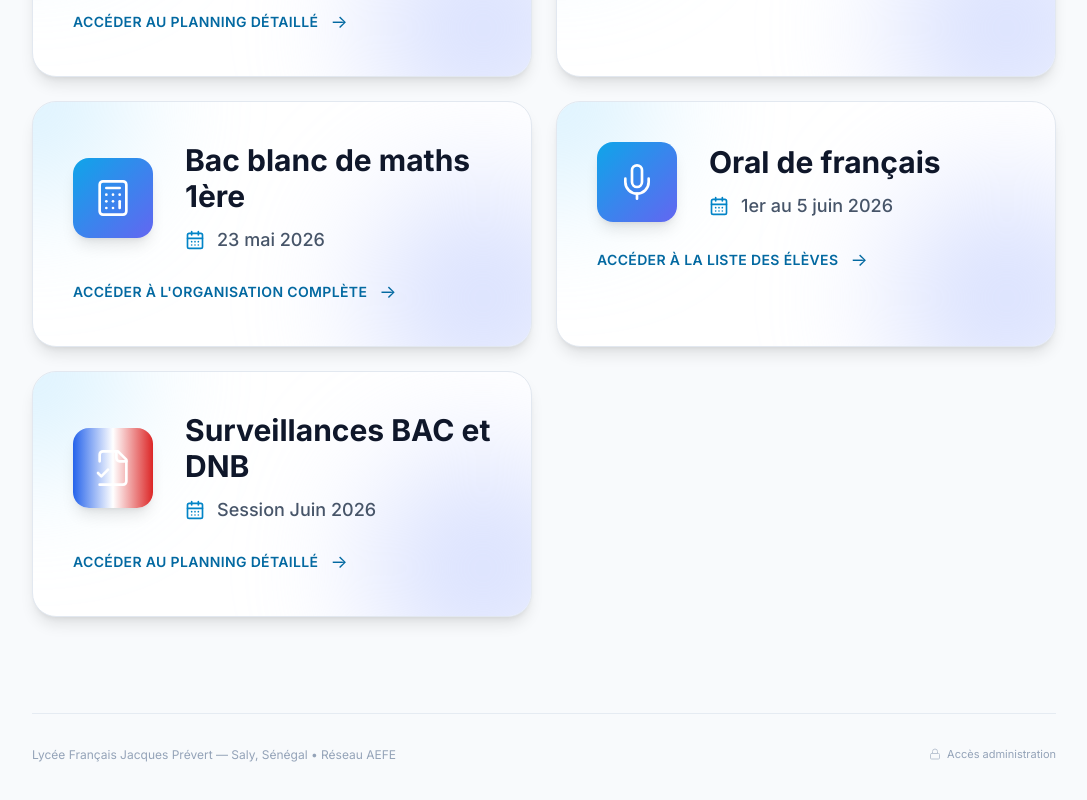
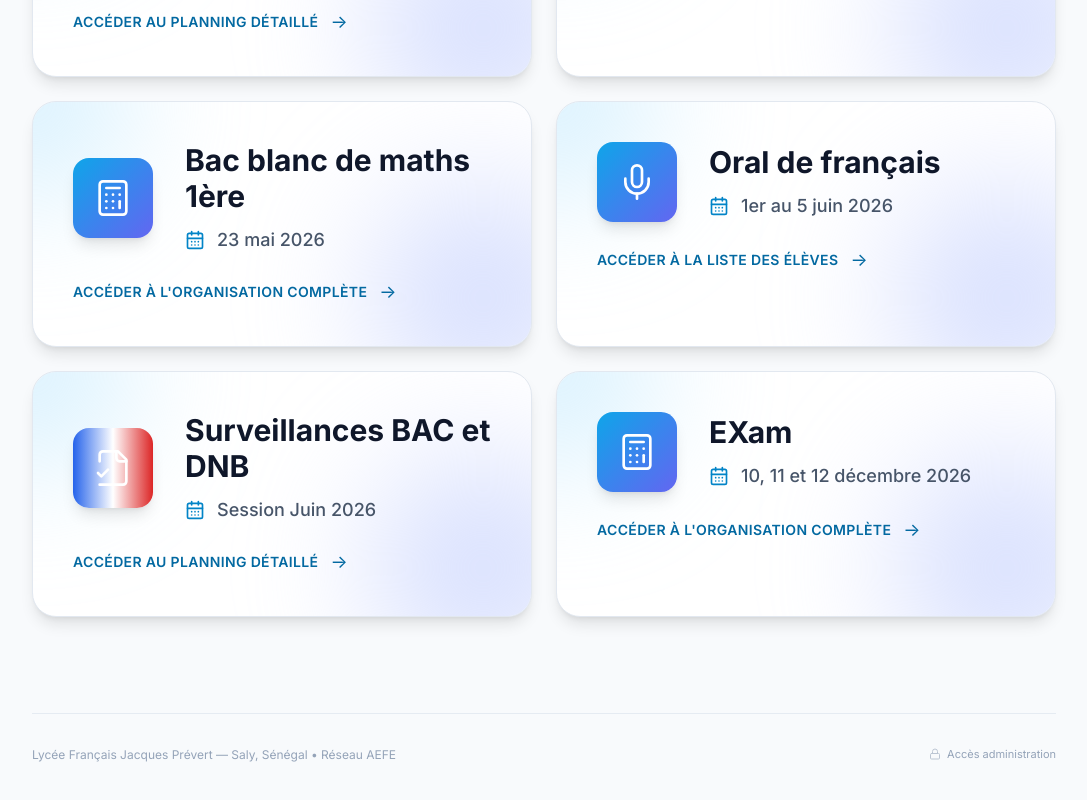
Before and after one commit to informatique-cmd/examens_blanc_lfjp, a React (Vite) app: page / in a window 1280 px wide. Shown: the part 1527-2327 px from the top of the page, without its empty margins (96-1183 px from the left). Built offline with nearby package versions, Linux system fonts and the light colour scheme.

Commit message:
Mise à jour des programmations d'examens LFJP (29/10/2026)

```diff
--- a/src/features/home/constants.ts
+++ b/src/features/home/constants.ts
@@ -1,4 +1,4 @@
-// Fichier généré automatiquement par le CMS LFJP le 28/10/2026 à 19:31:47
+// Fichier généré automatiquement par le CMS LFJP le 29/10/2026 à 10:47:24
 // Ce fichier est déployé automatiquement sur Vercel lors de chaque commit GitHub.
 
 export const HOME_PAGE_CONTENT = {
@@ -136,5 +136,15 @@ export const HOME_CALLOUT_ENTRIES: HomeCalloutEntry[] = [
     "date": "2026-06-08",
     "footerLabel": "Accéder au planning détaillé",
     "category": "surveillance"
+  },
+  {
+    "to": "/examens-blancs",
+    "iconLabel": "Accéder à EXam",
+    "subtitle": "",
+    "title": "EXam",
+    "dateLabel": "10, 11 et 12 décembre 2026",
+    "date": "2026-10-27",
+    "footerLabel": "Accéder à l'organisation complète",
+    "category": "math"
   }
 ];
```
Also changed, not shown: public/cms-data.json (+14 -1 lines).
